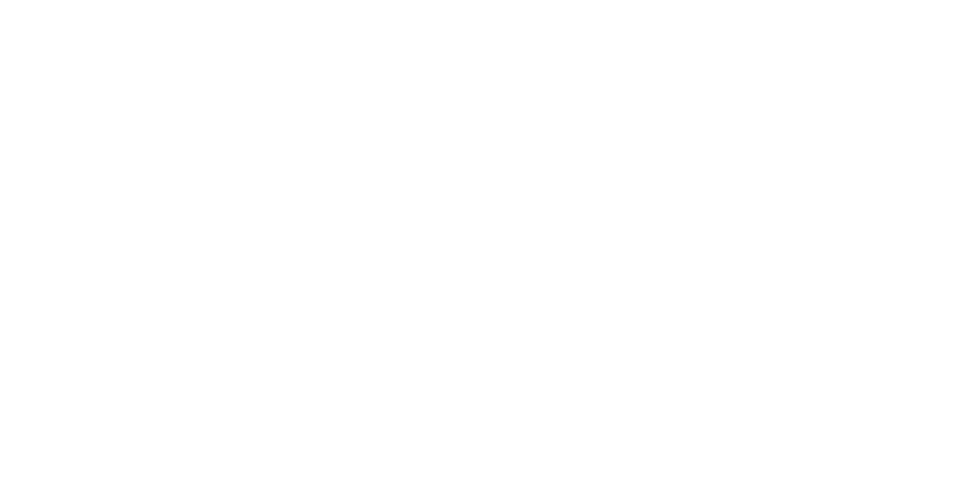
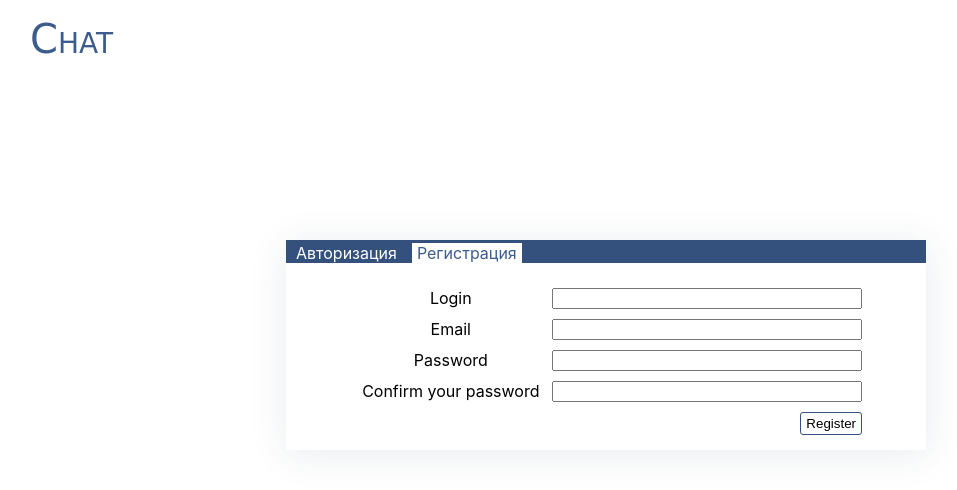
Before and after one commit to iuliasrepository/chat, a React (Create React App) app: page /register in a window 1280 px wide. Shown: the top 490 px of the page, without its empty margins (34-991 px from the left). Built offline with nearby package versions, Linux system fonts and the light colour scheme.

Commit message:
fix validation

```diff
--- a/src/components/App.js
+++ b/src/components/App.js
@@ -4,6 +4,7 @@ import LoginPage from "./LoginPage/LoginPage";
 import MainPage from "./MainPage/MainPage";
 import { UserContext } from "../dataHandler";
 import {Redirect, Route, Switch} from "react-router-dom";
+import AuthForm from "./LoginPage/AuthForm/AuthForm";
 
 function App() {
     let [activeUser, setActiveUser] = useState(null)
@@ -17,7 +18,7 @@ function App() {
                 <Route path="/chat">
                     <MainPage />
                 </Route>
-                <Route path="/auth">
+                <Route path="/(auth|register)/">
                     <LoginPage />
                 </Route>
             </Switch>
--- a/src/components/LoginPage/AuthForm/AuthForm.js
+++ b/src/components/LoginPage/AuthForm/AuthForm.js
@@ -1,9 +1,9 @@
-import React, {useContext, useState} from "react"
+import React, {useContext, useEffect, useState} from "react"
 import dataHandler, { UserContext } from "../../../dataHandler"
 import { useHistory } from "react-router-dom"
 import styles from "../loginForm.module.sass"
 
-function AuthForm ( ) {
+function AuthForm ({ validationFormFields }) {
     const
         userContext = useContext(UserContext),
         history = useHistory(),
@@ -13,12 +13,17 @@ function AuthForm ( ) {
                 data = Object.fromEntries(new FormData(e.target)),
                 response = await dataHandler.authUser(data)
             if (response.error)
-                console.log(response.error)
+                validationFormFields.rejectFields([document.forms.authForm.email, document.forms.authForm.password], 'Неверный email или пароль')
             else {
                 userContext.setActiveUser(response)
                 history.push('/chat')
             }
         }
+
+    useEffect(()=> {
+        validationFormFields.confirmOnChange(validationFormFields.getFormInputs(document.forms.authForm))
+    }, [] )
+
     return (
         <form name="authForm" onSubmit={onSubmit}>
             <div>
--- a/src/components/LoginPage/LoginPage.js
+++ b/src/components/LoginPage/LoginPage.js
@@ -5,7 +5,25 @@ import RegisterForm from "./RegisterForm/RegisterForm"
 import { UserContext } from "../../dataHandler"
 import styles from './loginPage.module.sass'
 
-function LoginPage ( {setActiveUser} ) {
+function LoginPage () {
+    const validationFormFields = {
+        confirmFields : fields => {
+            fields.forEach(field => field.setCustomValidity(''))
+        },
+
+        rejectFields : ( fields, msg = '' ) => {
+            fields.forEach(field => field.setCustomValidity(msg))
+        },
+
+        confirmOnChange : function (fields) {
+            fields.forEach(field =>
+                field.oninput = () => this.confirmFields([field])
+            )
+        },
+
+        getFormInputs : form =>
+            Array.from(form.querySelectorAll('input'))
+    }
     return (
             <div className={styles.wrapper}>
                 <div className={styles.header}>
@@ -24,16 +42,11 @@ function LoginPage ( {setActiveUser} ) {
                     </div>
                     <div className={styles.formWrapper}>
                         <Switch>
-                            {/*{
-                                useContext(UserContext).id
-                                ? <Redirect exact from="/" to="/auth" />
-                                : undefined
-                            }*/}
                             <Route exact path="/auth">
-                                <AuthForm setActiveUser={setActiveUser} />
+                                <AuthForm validationFormFields = {validationFormFields} />
                             </Route>
                             <Route exact path="/register">
-                                <RegisterForm setActiveUser={setActiveUser} />
+                                <RegisterForm validationFormFields = {validationFormFields} />
                             </Route>
                         </Switch>
                     </div>
--- a/src/components/LoginPage/RegisterForm/RegisterForm.js
+++ b/src/components/LoginPage/RegisterForm/RegisterForm.js
@@ -1,21 +1,12 @@
-import React, {useContext} from "react"
+import React, {useContext, useEffect} from "react"
 import dataHandler, { UserContext } from "../../../dataHandler"
 import { useHistory } from "react-router-dom"
 import styles from "../loginForm.module.sass"
 
-function RegisterForm () {
+function RegisterForm ({ validationFormFields }) {
     const
         //userContext = useContext(UserContext),
         history = useHistory(),
-
-        confirmFields = ( fields ) => {
-            fields.forEach(field => field.setCustomValidity(''))
-        },
-
-        rejectFields = ( fields, msg = '' ) => {
-            fields.forEach(field => field.setCustomValidity(msg))
-        },
-
         handleClientErrors = err => {
             if (err.code === "23505") {
                 //const errField = err.constraint
@@ -24,7 +15,7 @@ function RegisterForm () {
                  : errField === "users_email_deleted_at_uindex"
                      ? [ [document.forms.registerForm.email], 'Такой email уже зарегистрирован']
                      : console.error('Уникальное поле не обработано')*/
-            rejectFields([document.forms.registerForm.login, document.forms.registerForm.email], 'Такой логин или email уже зарегистрирован')
+            validationFormFields.rejectFields([document.forms.registerForm.login, document.forms.registerForm.email], 'Такой логин или email уже зарегистрирован')
         } else
             console.log(err)
         },
@@ -60,10 +51,13 @@ function RegisterForm () {
                 currentForm = document.forms.registerForm,
                 fields = [currentForm.password, e.target]
             e.target.value === currentForm.password.value
-                ? confirmFields(fields)
-                : rejectFields(fields, 'Пароли не совпадают')
+                ? validationFormFields.confirmFields(fields)
+                : validationFormFields.rejectFields(fields, 'Пароли не совпадают')
         }
 
+    useEffect(()=> {
+        validationFormFields.confirmOnChange(validationFormFields.getFormInputs(document.forms.registerForm))
+    }, [] )
 
     return (
         <form name="registerForm" onSubmit={onSubmit}>
```
Also changed, not shown: 1 other file (tests, documents, lock files or other folders).
